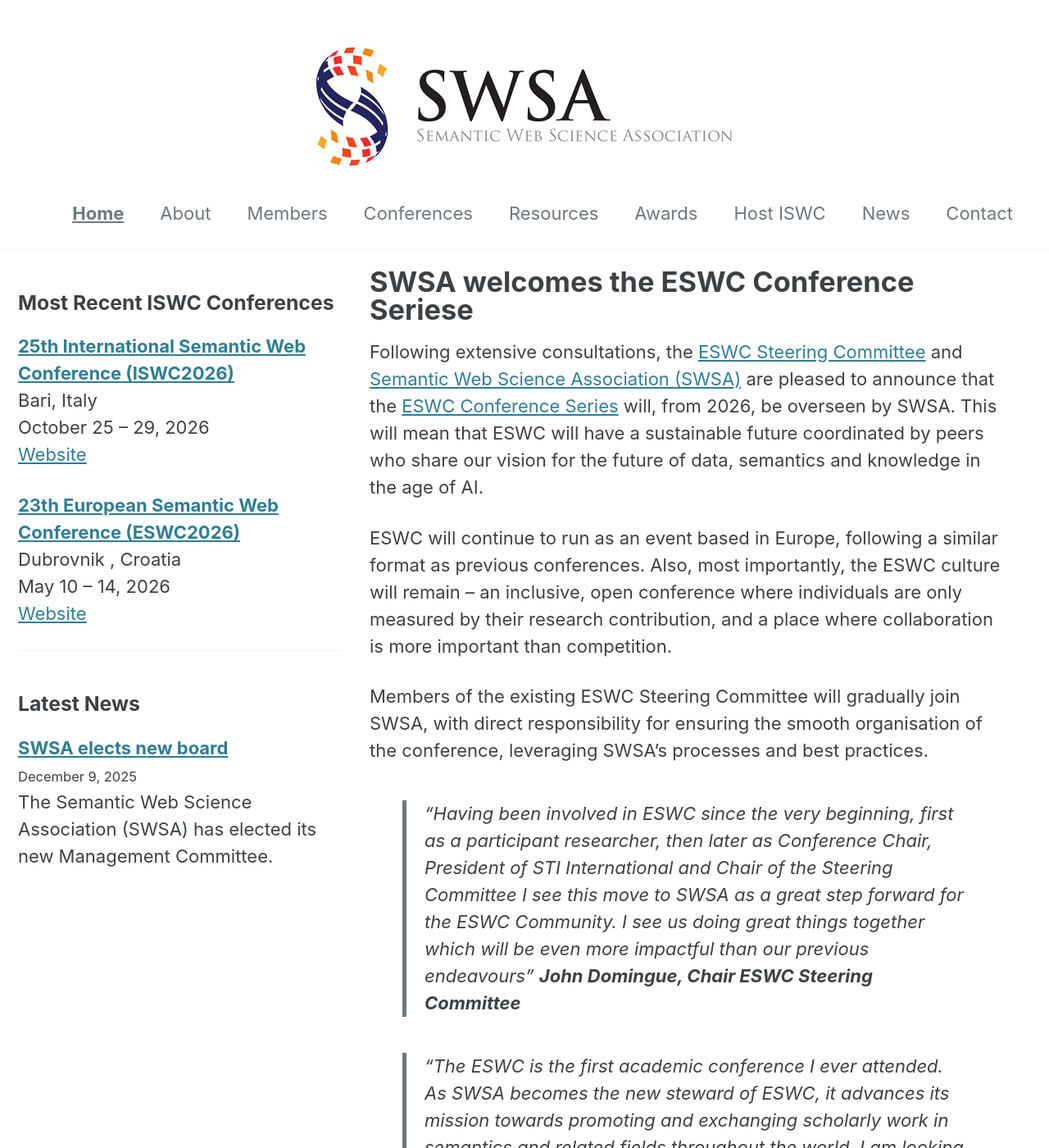
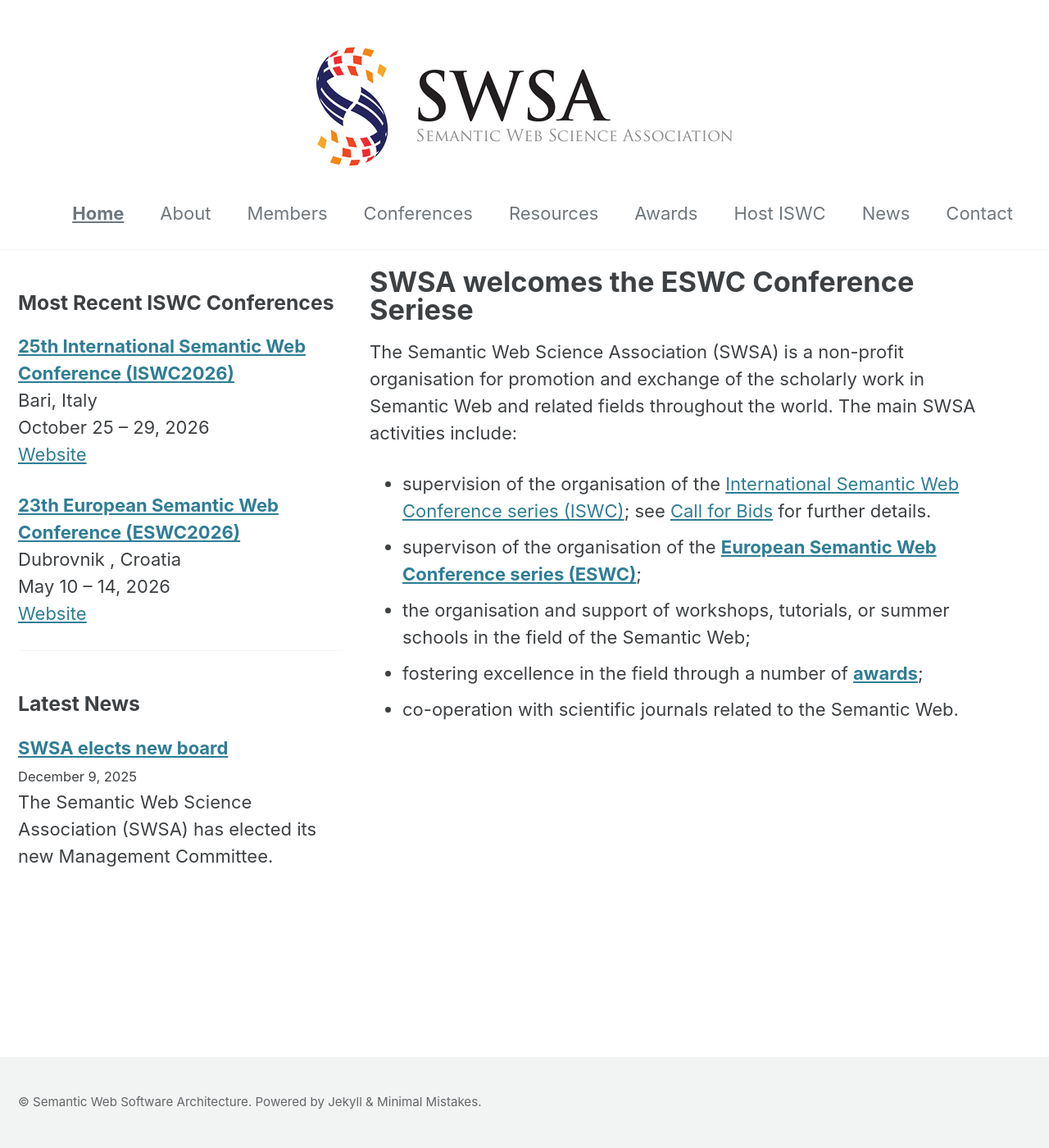
Before and after one commit to Semantic-Web-Science-Association/swsa_website, a Jekyll site: the page built from index.md, in a window 1280 px wide and 1400 px high. Shown: the whole window at 82% size. Built offline with Jekyll 4.4.1, drawn with Linux system fonts in a browser that asks for light colours; cached includes are drawn as plain includes; some of the changed text lies outside the part shown.

Commit message:
move ESWC to news

```diff
--- a/index.md
+++ b/index.md
@@ -7,22 +7,6 @@
 ---
 
 
-
-Following extensive consultations, the [ESWC Steering Committee](https://eswc-conferences.org/steering-committee.html) and [Semantic Web Science Association (SWSA)](https://swsa.semanticweb.org/) are pleased to announce that the [ESWC Conference Series](https://eswc-conferences.org/index.html) will, from 2026, be overseen by SWSA. This will mean that ESWC will have a sustainable future coordinated by peers who share our vision for the future of data, semantics and knowledge in the age of AI.
-
-ESWC will continue to run as an event based in Europe, following a similar format as previous conferences. Also, most importantly, the ESWC culture will remain – an inclusive, open conference where individuals are only measured by their research contribution, and a place where collaboration is more important than competition.
-
-Members of the existing ESWC Steering Committee will gradually join SWSA, with direct responsibility for ensuring the smooth organisation of the conference, leveraging SWSA’s processes and best practices.
-
-> “Having been involved in ESWC since the very beginning, first as a participant researcher, then later as Conference Chair, President of STI International and Chair of the Steering Committee I see this move to SWSA as a great step forward for the ESWC Community. I see us doing great things together which will be even more impactful than our previous endeavours”
-**John Domingue, Chair ESWC Steering Committee**
-
-
-> “The ESWC is the first academic conference I ever attended. As SWSA becomes the new steward of ESWC, it advances its mission towards promoting and exchanging scholarly work in semantics and related fields throughout the world. I am looking forward to working together with the ESWC Steering Committee and the Community at large to make sure the conference we all know and love remains a primary venue for publishing and presenting novel work in knowledge graphs, semantic technologies, and neurosymbolic AI.”
-**Elena Simperl, SWSA President**
-
----
-
 The Semantic Web Science Association (SWSA) is a non-profit organisation for promotion and exchange of the scholarly work in Semantic Web and related fields throughout the world. The main SWSA activities include:
 
 - supervision of the organisation of the [International Semantic Web Conference series (ISWC)](http://swsa.semanticweb.org/content/international-semantic-web-conference-iswc); see [Call for Bids](/host-iswc/) for further details.
```
Also changed, not shown: _news/2025-05-01-swsa-welcomes-the-eswc-conference-series.md (added, +19 -0 lines).
